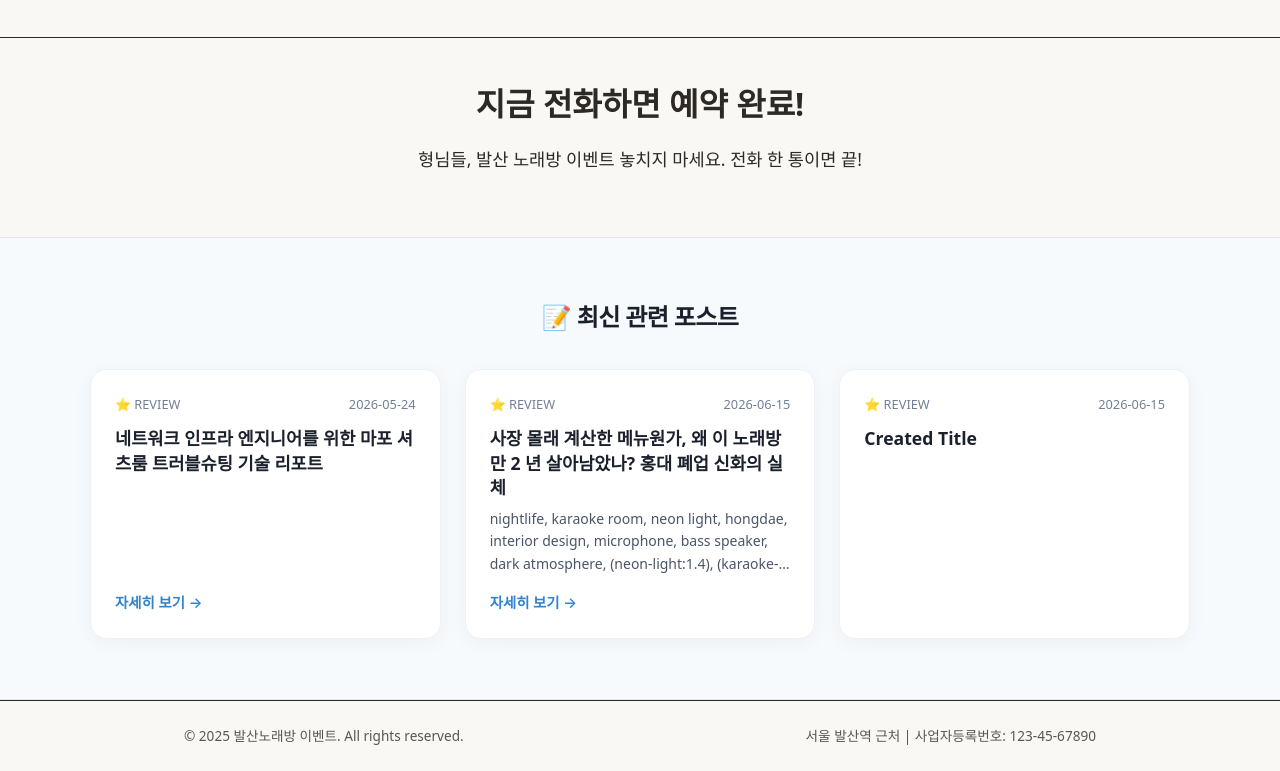
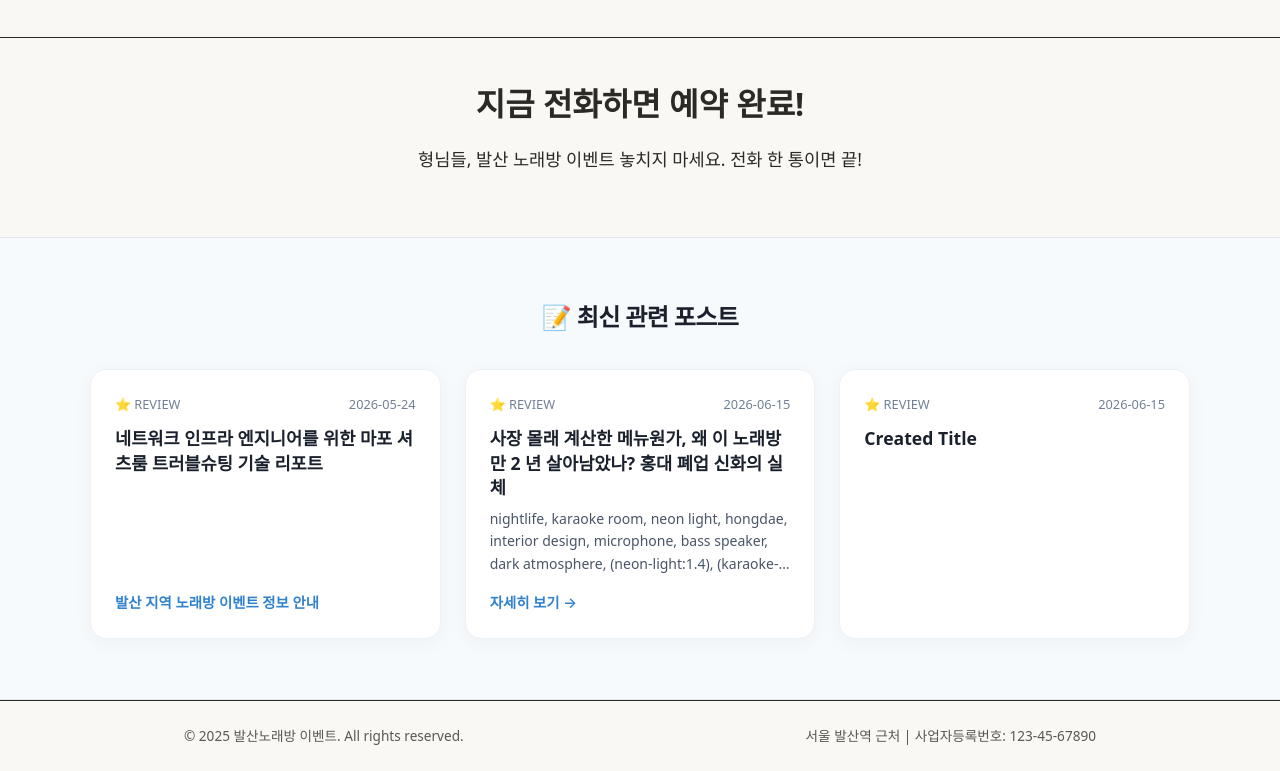
Before and after one commit to mqlwmsltm-arch/bp-t3b08-bs-kb-evt, a plain HTML site: page index.html in a window 1280 px wide. Shown: the part 1796-2567 px from the top of the page. Drawn offline with Linux system fonts and the light colour scheme.

Commit message:
deploy: garbage-free snapshot 2026-09-02T15:04:15.469Z

```diff
--- a/index.html
+++ b/index.html
@@ -632,7 +632,7 @@
  <h4 style="font-size:1.1rem;font-weight:700;color:#1a202c;margin-bottom:8px;line-height:1.4">네트워크 인프라 엔지니어를 위한 마포 셔츠룸 트러블슈팅 기술 리포트</h4>
 
  </div>
- <a href="posts/juice-1.html" style="align-self:flex-start;text-decoration:none;color:#3182ce;font-size:0.9rem;font-weight:600;transition:color 0.2s" onmouseover="this.style.color='#2b6cb0'" onmouseout="this.style.color='#3182ce'">자세히 보기 →</a>
+ <a href="posts/juice-1.html" style="align-self:flex-start;text-decoration:none;color:#3182ce;font-size:0.9rem;font-weight:600;transition:color 0.2s" onmouseover="this.style.color='#2b6cb0'" onmouseout="this.style.color='#3182ce'">발산 지역 노래방 이벤트 정보 안내</a>
  </article>
 
 
```
